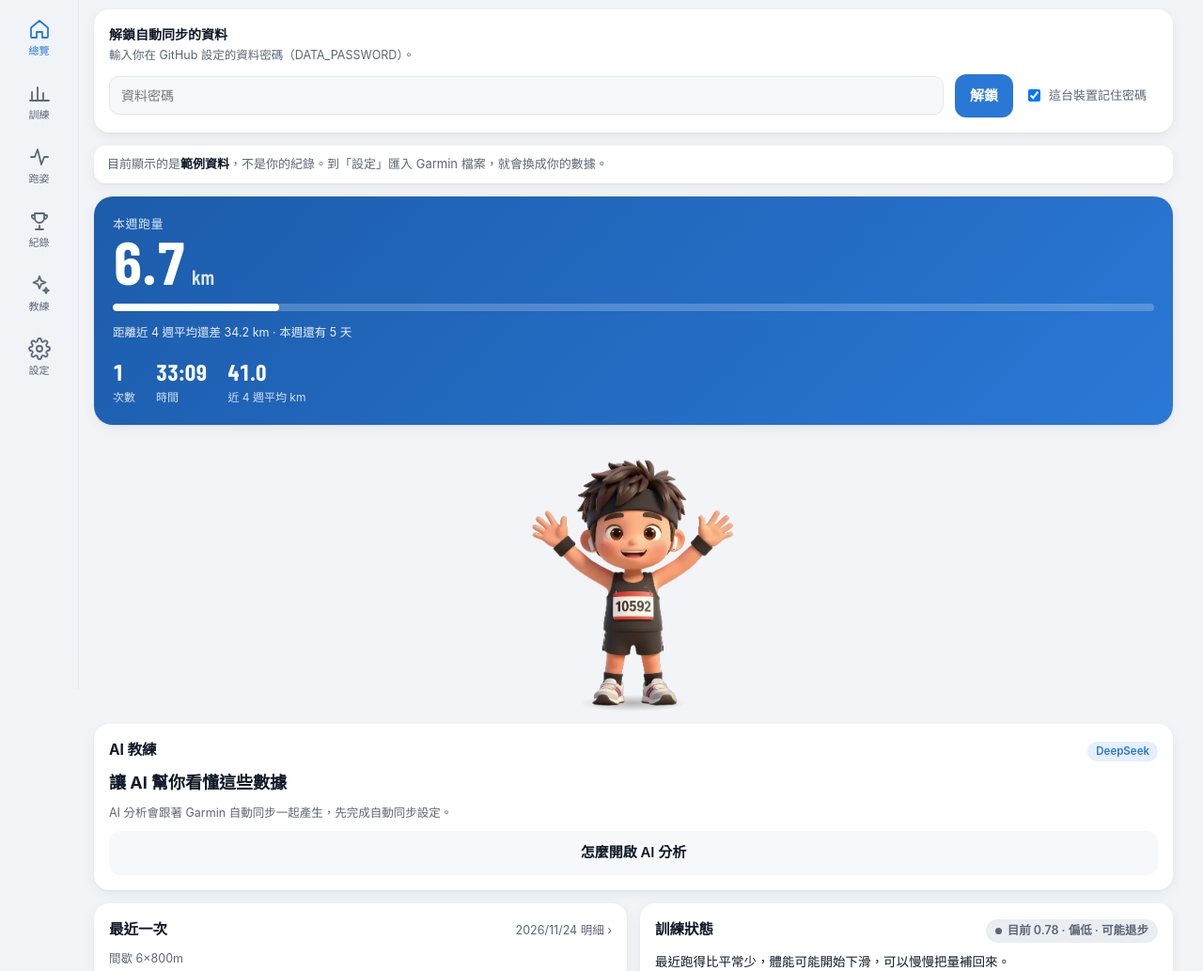
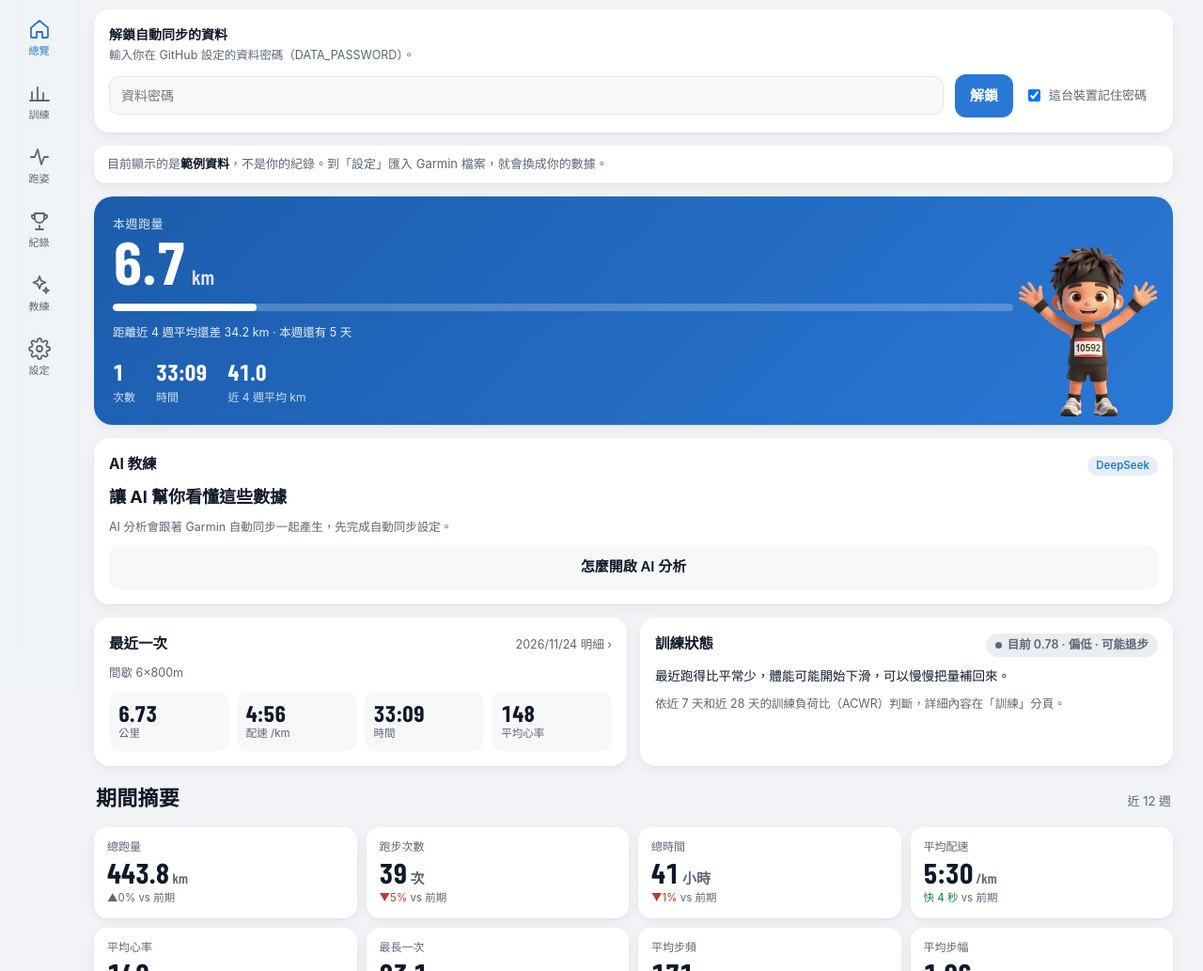
Before and after one commit to Eastsheep/Running-Channing, a plain HTML site: page index.html in a window 1280 px wide. Shown: the part 67-1100 px from the top of the page at 94% size. Drawn offline with nearby package versions, Linux system fonts and the light colour scheme.

Commit message:
跑者移進「本週跑量」藍色卡片右下角
Co-Authored-By: Claude Opus 5.5 <noreply@anthropic.com>
Claude-Session: https://claude.ai/code/session_01GKUP6PVv2mkmjhE6XQd4by

```diff
--- a/index.html
+++ b/index.html
@@ -104,9 +104,9 @@ button:focus-visible,select:focus-visible,input:focus-visible,a:focus-visible{ou
 .linkbtn{font-size:12.5px;background:none;border:0;color:var(--s1);cursor:pointer;padding:0}
 
 /* hero */
-.avatar-stage{display:flex;justify-content:center;margin:-64px 0 -6px;pointer-events:none}
-.avatar-stage runner-avatar{pointer-events:auto}
-.avatar-stage runner-avatar{max-width:100%}
+/* 跑者放在藍色卡片右下角，左側內容留出空間 */
+.hero{position:relative;overflow:hidden;padding-right:clamp(120px,34%,170px)!important}
+.hero runner-avatar{position:absolute;right:0;bottom:0;width:clamp(130px,36%,180px);height:auto;aspect-ratio:13/18}
 .hero{background:linear-gradient(135deg,var(--brand),var(--brand-2));color:var(--on-brand);border-radius:20px;padding:20px;display:flex;flex-direction:column;gap:14px;box-shadow:var(--shadow)}
 .hero .lbl{font-size:13px;opacity:.85;letter-spacing:.04em}
 .hero .big{font-family:var(--f-display);font-weight:700;font-size:64px;line-height:.95;font-variant-numeric:tabular-nums}
@@ -321,9 +321,8 @@ code{font-family:var(--f-data);font-size:12.5px;background:var(--chip);padding:1
         <div><b id="heroTime">—</b><span>時間</span></div>
         <div><b id="heroAvg">—</b><span>近 4 週平均 km</span></div>
       </div>
+      <runner-avatar id="runner" shadow="off"></runner-avatar>
     </div>
-
-    <div class="avatar-stage"><runner-avatar id="runner" style="width:260px;height:360px"></runner-avatar></div>
 
     <section class="card" id="coachCard">
       <div class="ph"><h3>AI 教練</h3><span class="ai-tag">DeepSeek</span></div>
```
